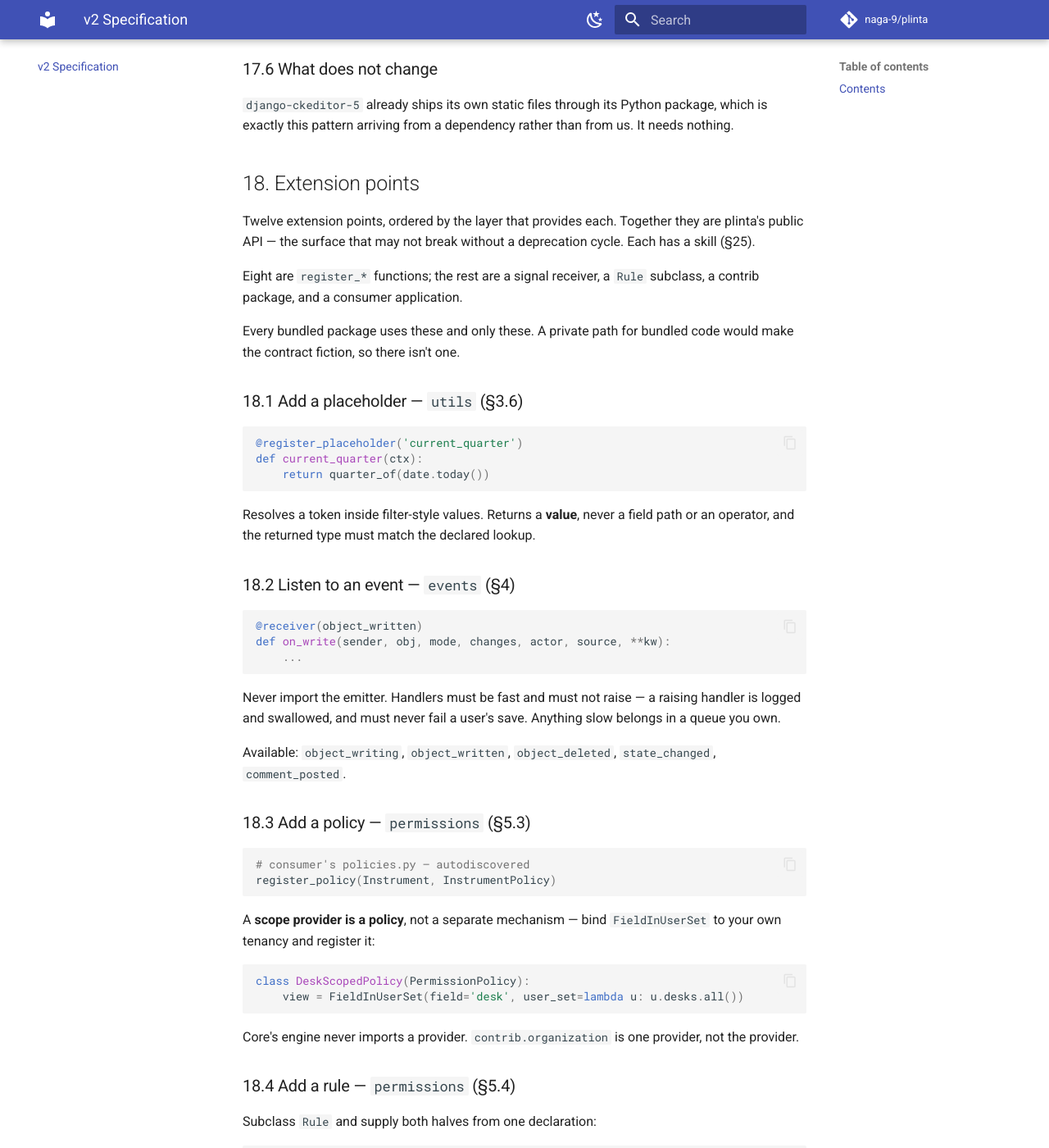
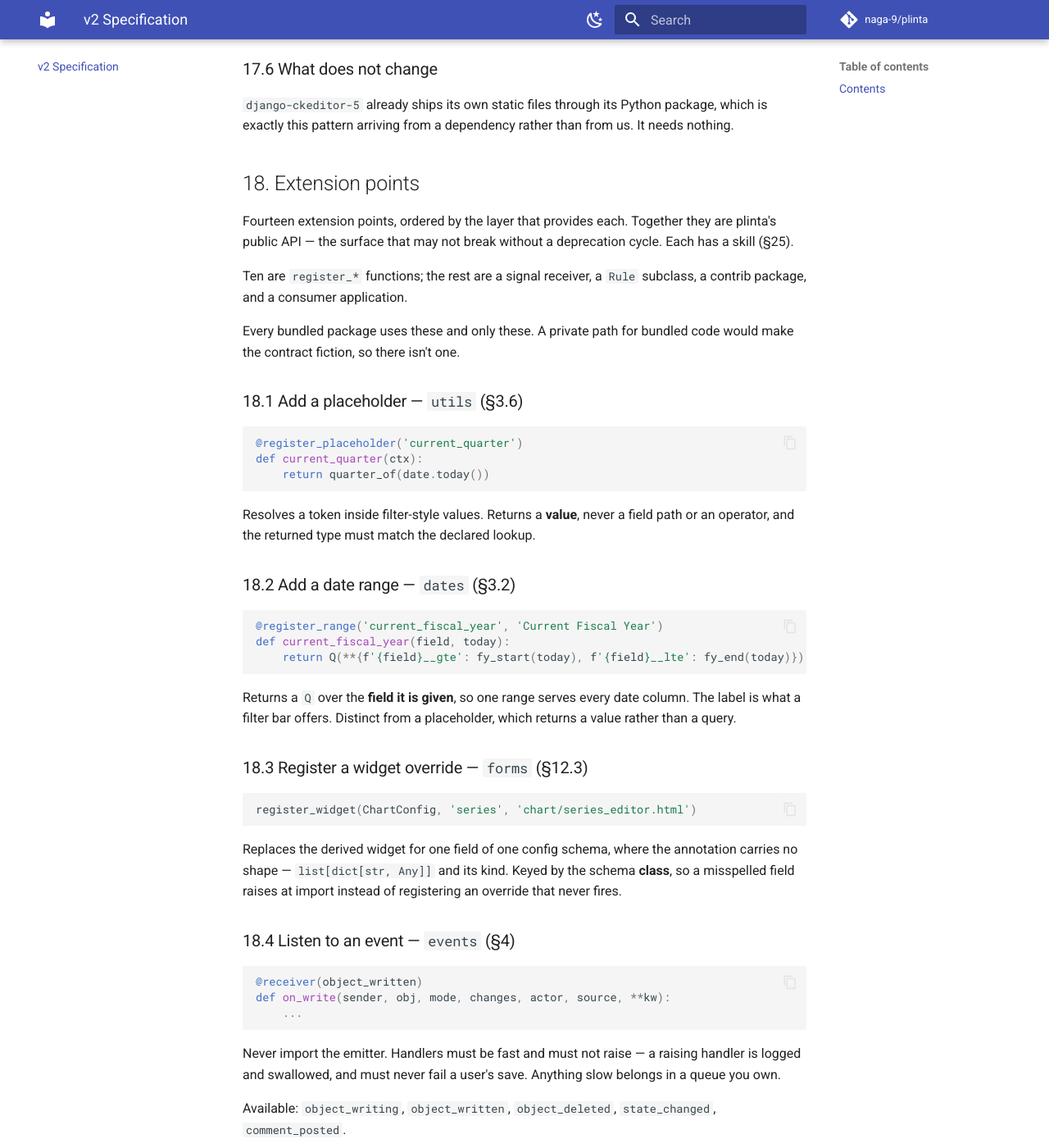
Before and after one commit to naga-9/plinta, an MkDocs documentation site: the page built from docs/design/SPEC.md, in a window 1280 px wide and 1400 px high, scrolled down 103769 px. Shown: the whole window at 82% size. Built offline with MkDocs 1.6.1 and Material for MkDocs 9.7.7, drawn with Linux system fonts in a browser that asks for light colours; comment, search, counter and statistics services are not loaded; some of the changed text lies outside the part shown.

Commit message:
Layer 1 skills, and the two extension points §18 was missing
§25.2 makes a skill part of a layer being done, so layer 1 owes three:
add-placeholder, add-date-range, add-widget-override. Every example in
them was run against the built code before committing.

Writing them found §18 short by two. register_range is new — it came out
of splitting the placeholder registry in two — and register_widget was
never listed although §12.3 describes it as the override registry a
component uses. Fourteen points now, and §25.1 gains the two skills plus
the correction that register_placeholder lives in utils, not dates.

Co-Authored-By: Claude Opus 5 (1M context) <noreply@anthropic.com>
Claude-Session: https://claude.ai/code/session_01RND2PW1dcZdMQFATcnHZ1y

````diff
--- a/docs/design/SPEC.md
+++ b/docs/design/SPEC.md
@@ -2913,9 +2913,9 @@ Vendored assets do not update themselves, which is the real cost of this choice.
 
 ## 18. Extension points
 
-Twelve extension points, ordered by the layer that provides each. Together they are plinta's public API — the surface that may not break without a deprecation cycle. Each has a skill (§25).
-
-Eight are `register_*` functions; the rest are a signal receiver, a `Rule` subclass, a contrib package, and a consumer application.
+Fourteen extension points, ordered by the layer that provides each. Together they are plinta's public API — the surface that may not break without a deprecation cycle. Each has a skill (§25).
+
+Ten are `register_*` functions; the rest are a signal receiver, a `Rule` subclass, a contrib package, and a consumer application.
 
 Every bundled package uses these and only these. A private path for bundled code would make the contract fiction, so there isn't one.
 
@@ -2929,7 +2929,25 @@ def current_quarter(ctx):
 
 Resolves a token inside filter-style values. Returns a **value**, never a field path or an operator, and the returned type must match the declared lookup.
 
-### 18.2 Listen to an event — `events` (§4)
+### 18.2 Add a date range — `dates` (§3.2)
+
+```python
+@register_range('current_fiscal_year', 'Current Fiscal Year')
+def current_fiscal_year(field, today):
+    return Q(**{f'{field}__gte': fy_start(today), f'{field}__lte': fy_end(today)})
+```
+
+Returns a `Q` over the **field it is given**, so one range serves every date column. The label is what a filter bar offers. Distinct from a placeholder, which returns a value rather than a query.
+
+### 18.3 Register a widget override — `forms` (§12.3)
+
+```python
+register_widget(ChartConfig, 'series', 'chart/series_editor.html')
+```
+
+Replaces the derived widget for one field of one config schema, where the annotation carries no shape — `list[dict[str, Any]]` and its kind. Keyed by the schema **class**, so a misspelled field raises at import instead of registering an override that never fires.
+
+### 18.4 Listen to an event — `events` (§4)
 
 ```python
 @receiver(object_written)
@@ -2969,7 +2987,7 @@ class Owner(Rule):
 
 **The two must never disagree** — a row surviving `to_q` must pass `evaluate`. That invariant is the reason the pairing exists.
 
-### 18.5 Add a queryset modifier — `datasources` (§6.4)
+### 18.7 Add a queryset modifier — `datasources` (§6.4)
 
 ```python
 @register_queryset_modifier('overdue_only')
@@ -3875,7 +3893,9 @@ A skill is the **executable half of this document**. The spec says what a thing
 
 | Extension point | Skill | Owning layer |
 |---|---|---|
-| `register_placeholder` | `add-placeholder` | dates (§3) |
+| `register_placeholder` | `add-placeholder` | utils (§3.6) |
+| `register_range` | `add-date-range` | dates (§3.2) |
+| `register_widget` | `add-widget-override` | forms (§3.3) |
 | event listener (`@receiver`) | `add-event-listener` | events (§4) |
 | `register_policy` | `add-policy` | permissions (§5) |
 | a rule | `add-rule` | permissions (§5) |
@@ -3888,7 +3908,7 @@ A skill is the **executable half of this document**. The spec says what a thing
 | a contrib package | `add-contrib-app` | contrib (§14) |
 | a consumer application | `start-consumer-app` | the whole surface (§1.4) |
 
-`add-component` and `start-consumer-app` are the two that will be used most. `start-consumer-app` is the widest: it registers a plain Django model as a DataSource, declares a policy over it, and seeds a page — the shortest path from "I have models" to "I have screens", written only against the public API.
+Fourteen points, fourteen skills. `add-component` and `start-consumer-app` are the two that will be used most. `start-consumer-app` is the widest: it registers a plain Django model as a DataSource, declares a policy over it, and seeds a page — the shortest path from "I have models" to "I have screens", written only against the public API.
 
 ### 25.2 A skill is written with its layer, never before
 
````
Also changed, not shown: other parts of docs/design/SPEC.md (+11 -11 lines), .claude/skills/add-date-range/SKILL.md (added, +73 -0 lines), .claude/skills/add-placeholder/SKILL.md (added, +79 -0 lines), .claude/skills/add-widget-override/SKILL.md (added, +76 -0 lines).
